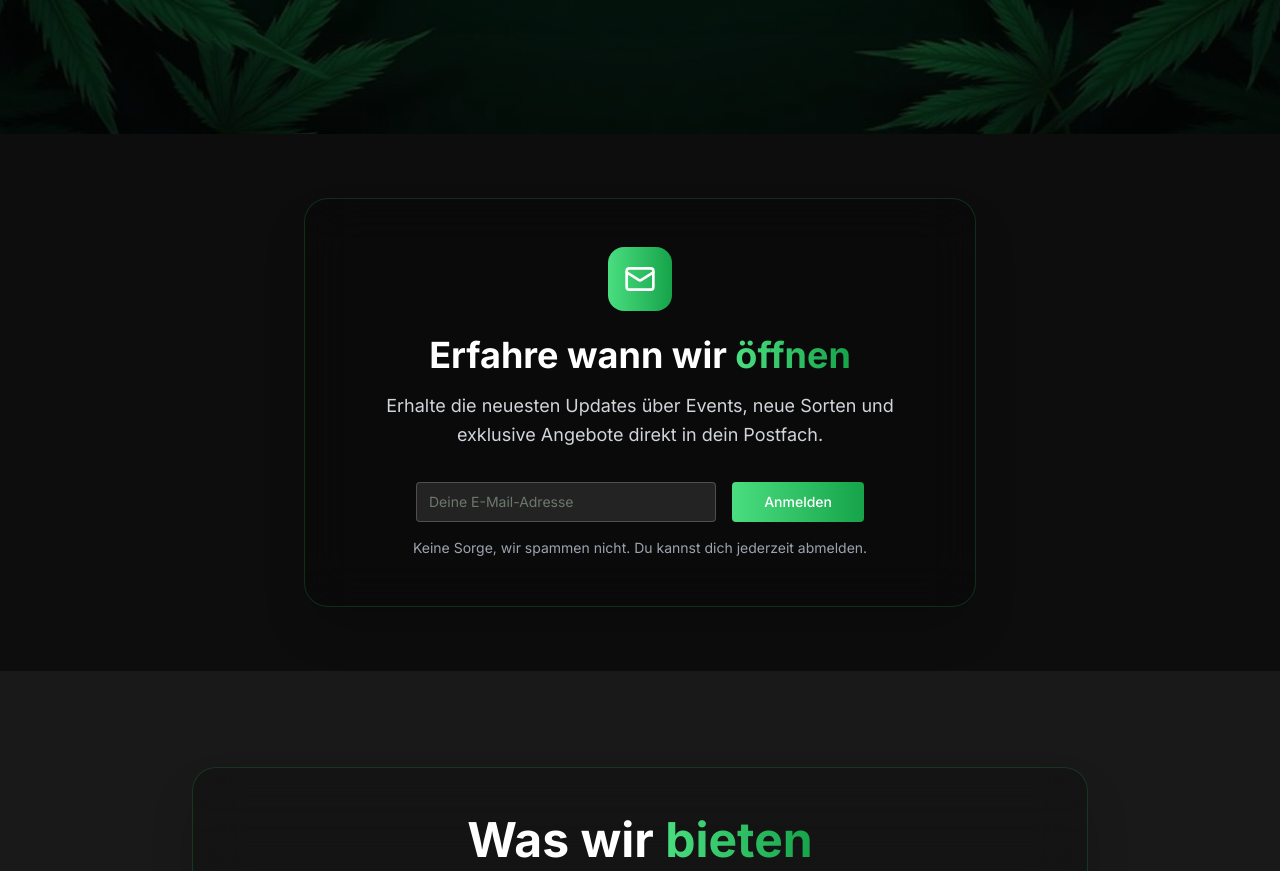
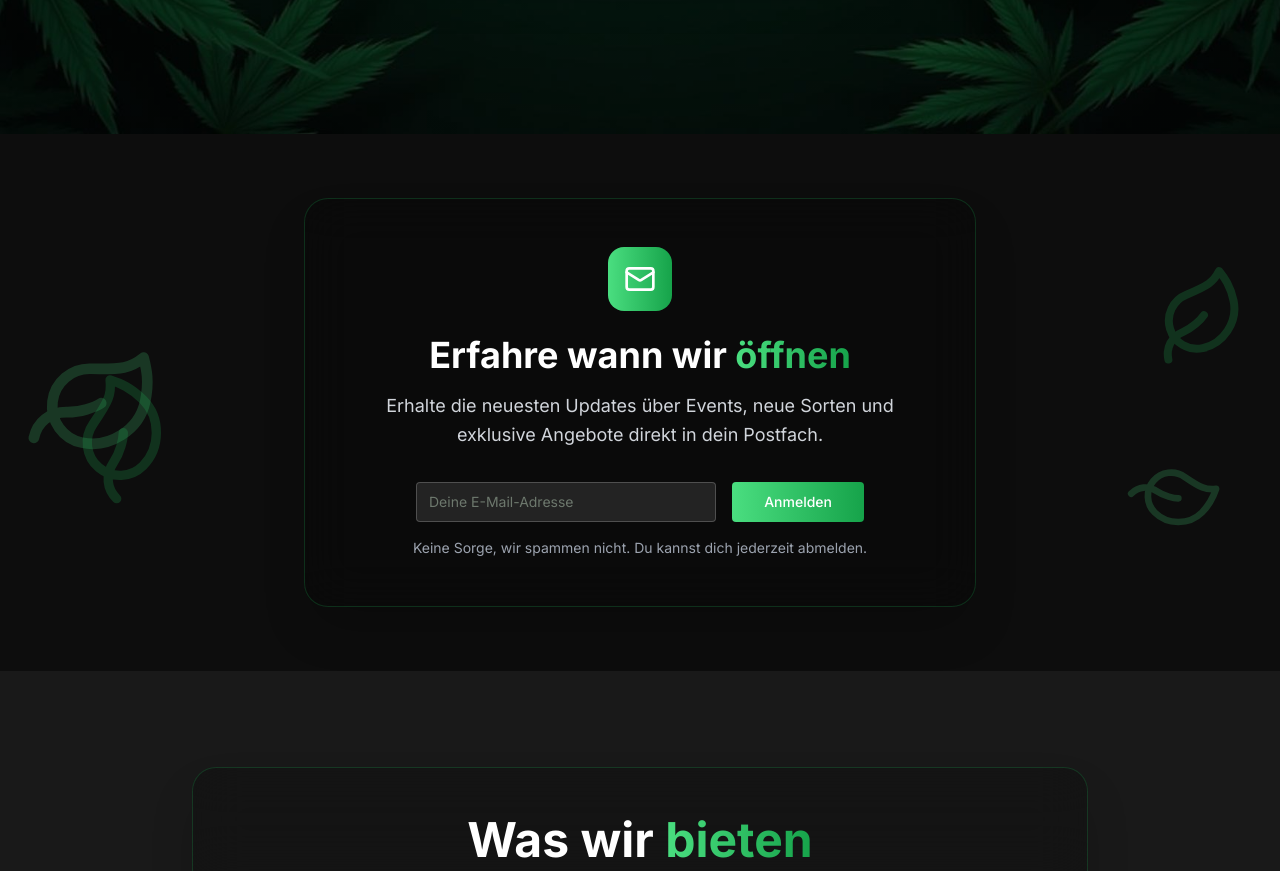
Before and after one commit to jasonl20-tech/bud-social-hub, a React (Vite) app: page / in a window 1280 px wide. Shown: the part 666-1537 px from the top of the page. Built offline with nearby package versions, Linux system fonts and the light colour scheme.

Commit message:
Add elements to bubble sides
Add decorative elements to the sides of the "glass-bubble" section to improve visual appeal and reduce emptiness.

```diff
--- a/src/components/Newsletter.tsx
+++ b/src/components/Newsletter.tsx
@@ -1,11 +1,25 @@
 import { Button } from "@/components/ui/button";
 import { Input } from "@/components/ui/input";
-import { Mail } from "lucide-react";
+import { Mail, Leaf } from "lucide-react";
 
 const Newsletter = () => {
   return (
-    <section className="py-16 bg-black/95">
-      <div className="container mx-auto px-4" data-aos="fade-up">
+    <section className="py-16 bg-black/95 relative overflow-hidden">
+      {/* Decorative elements */}
+      <div className="absolute left-8 top-1/2 transform -translate-y-1/2 opacity-20 hidden lg:block">
+        <Leaf className="h-32 w-32 text-green-400 rotate-12" />
+      </div>
+      <div className="absolute right-8 top-1/4 opacity-20 hidden lg:block">
+        <Leaf className="h-24 w-24 text-green-500 -rotate-12" />
+      </div>
+      <div className="absolute right-16 bottom-1/4 opacity-20 hidden lg:block">
+        <Leaf className="h-20 w-20 text-green-400 rotate-45" />
+      </div>
+      <div className="absolute left-16 bottom-1/3 opacity-20 hidden lg:block">
+        <Leaf className="h-28 w-28 text-green-500 -rotate-45" />
+      </div>
+
+      <div className="container mx-auto px-4 relative z-10" data-aos="fade-up">
         <div className="max-w-2xl mx-auto">
           <div className="bg-black/20 backdrop-blur-xl border border-green-500/20 rounded-3xl p-8 md:p-12 shadow-2xl text-center">
             <div className="flex justify-center mb-6">
```
